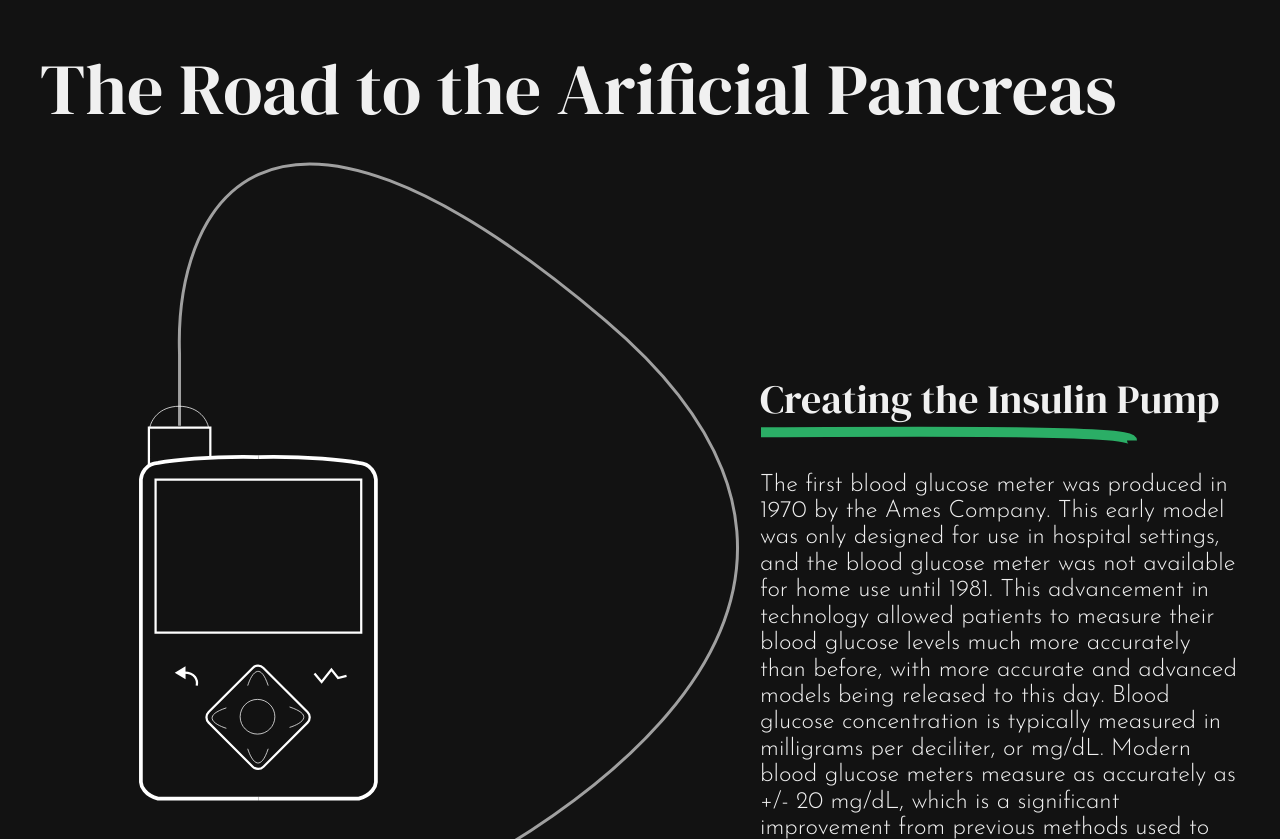
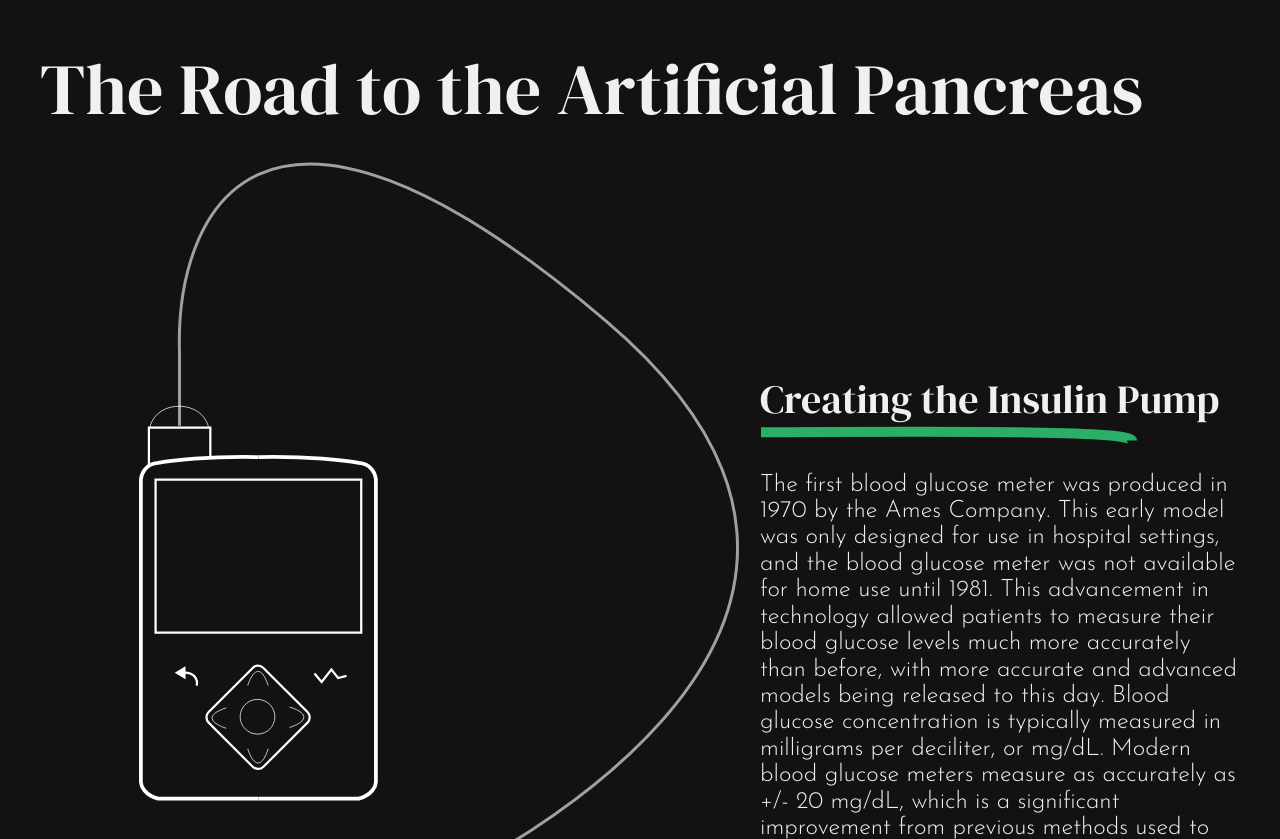
Before and after one commit to isklBlue/art-477-final, a plain HTML site: page index.html in a window 1280 px wide. Shown: the part 3088-3927 px from the top of the page. Drawn offline with Linux system fonts and the light colour scheme.

Commit message:
fixed typo 😬

```diff
--- a/index.html
+++ b/index.html
@@ -67,7 +67,7 @@
         </div>
 
         <h1 class="mainHeading top newSection">Closing the Loop:</h1>
-        <h1 class="subHeading title">The Road to the Arificial Pancreas</h1>
+        <h1 class="subHeading title">The Road to the Artificial Pancreas</h1>
 
         <div class="creating-section right right-far">
           <h2 class="subHeading">Creating the Insulin Pump</h2>
```
